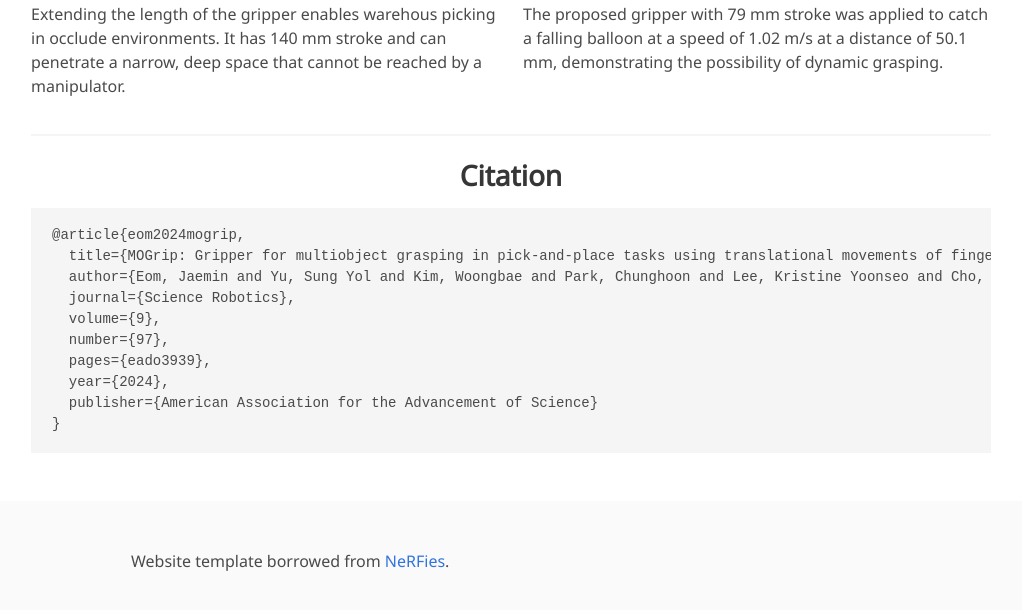
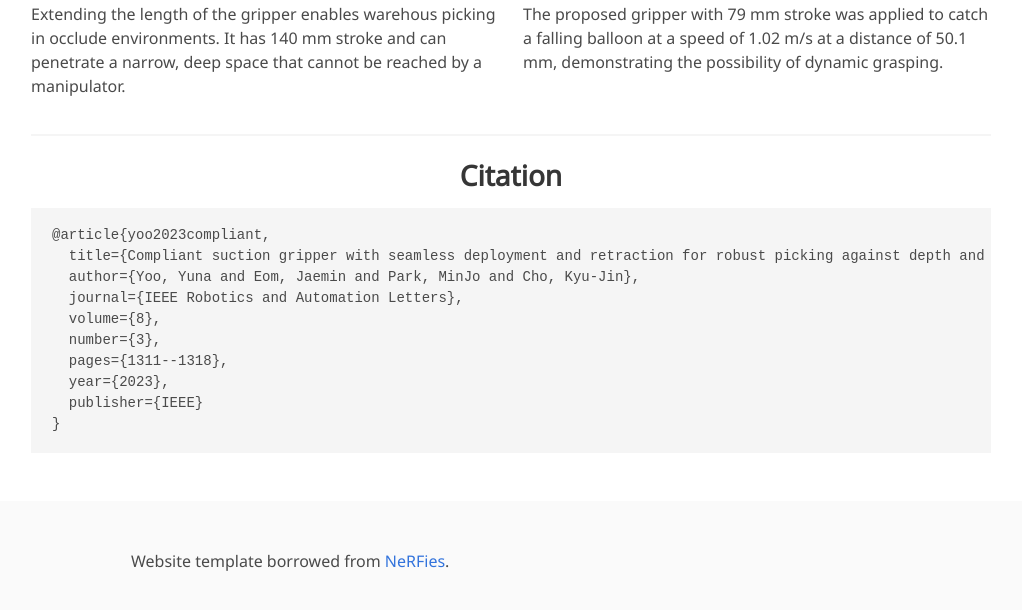
Before and after one commit to JaeminEom/Project_Chameleon, a Jekyll site: the page built from index.md, in a window 1280 px wide and 900 px high, scrolled down 2811 px, cut to the strip 231-841 px from the top of the window. Shown: the whole strip, without its empty margins (129-1151 px from the left). Built offline with Jekyll 4.4.1, drawn with Linux system fonts in a browser that asks for light colours; some web fonts are replaced.

````diff
--- a/index.md
+++ b/index.md
@@ -160,14 +160,14 @@ Turing's paper laid the foundation for the theory of computation and had a profo
 </div>
 
 ```
-@article{eom2024mogrip,
-  title={MOGrip: Gripper for multiobject grasping in pick-and-place tasks using translational movements of fingers},
-  author={Eom, Jaemin and Yu, Sung Yol and Kim, Woongbae and Park, Chunghoon and Lee, Kristine Yoonseo and Cho, Kyu-Jin},
-  journal={Science Robotics},
-  volume={9},
-  number={97},
-  pages={eado3939},
-  year={2024},
-  publisher={American Association for the Advancement of Science}
+@article{yoo2023compliant,
+  title={Compliant suction gripper with seamless deployment and retraction for robust picking against depth and tilt errors},
+  author={Yoo, Yuna and Eom, Jaemin and Park, MinJo and Cho, Kyu-Jin},
+  journal={IEEE Robotics and Automation Letters},
+  volume={8},
+  number={3},
+  pages={1311--1318},
+  year={2023},
+  publisher={IEEE}
 }
 ```
````
